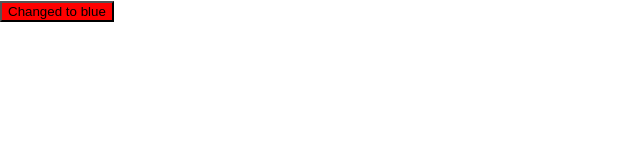
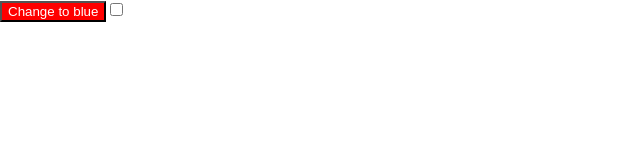
Before and after one commit to quonn-bernard/rtl-jest-react-testing, a React (Create React App) app: page / in a window 1280 px wide. Shown: the top 160 px of the page, without its empty margins (0-640 px from the left). Built offline with nearby package versions, Linux system fonts and the light colour scheme.

Commit message:
added tests for disabled button after clicking checkbox

```diff
--- a/src/App.js
+++ b/src/App.js
@@ -2,17 +2,18 @@ import React, {useState} from 'react';
 import './App.css';
 
 function App() {
-  const [btnClicked, setBtnClicked] = useState(false);
-  const [btnText, setBtnText] = useState('blue');
+  const [btnColor, setBtnColor] = useState('red');
+  const newBtnColor = btnColor === 'red' ? 'blue' : 'red';
+  const [btnDisabled, setBtnDisabled] = useState(false);
 
+  const  checkboxClickHandler = (e) => {
+    setBtnDisabled(e.target.checked)
+  }
 
-  const btnClickHandler = () => {
-    setBtnClicked(!btnClicked)
-    setBtnText('red')
-  }
   return (
       <div>
-        <button onClick={btnClickHandler} style={{backgroundColor: `${btnClicked ? 'blue' : 'red'}`}}>Changed to {btnText}</button>
+        <button disabled={btnDisabled} onClick={() => setBtnColor(newBtnColor)} style={{backgroundColor: btnColor, color: 'white'}} >Change to {newBtnColor}</button>
+        <input checked={btnDisabled} aria-checked={btnDisabled} onChange={(e) => checkboxClickHandler(e)} type="checkbox" />
       </div>
   );
 }
```
Also changed, not shown: 1 other file (tests, documents, lock files or other folders).
